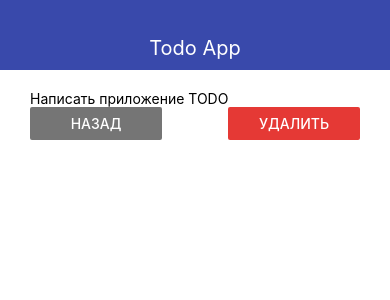
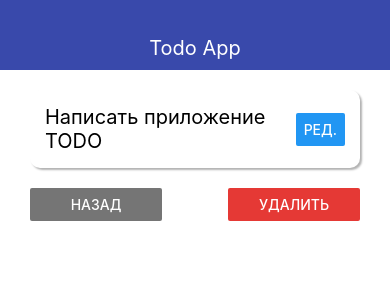
Before and after one commit to kingov-alexey/todo-app-react-native, a React Native app: screen / in a window 390 px wide. Shown: the top 300 px of the page. Built offline with nearby package versions, Linux system fonts and the light colour scheme.

Commit message:
3.6 add card and work with styles

```diff
--- /dev/null
+++ b/src/components/ui/AppCard.js
@@ -0,0 +1,22 @@
+import React from 'react';
+import { StyleSheet, View } from 'react-native';
+
+export const AppCard = props => (
+  <View style={{ ...styles.default, ...props.style }}>{props.children}</View>
+);
+
+const styles = StyleSheet.create({
+  default: {
+    padding: 20,
+    flexDirection: 'row',
+    justifyContent: 'space-between',
+    alignItems: 'center',
+    shadowColor: '#000',
+    shadowRadius: 2,
+    shadowOpacity: 0.3,
+    shadowOffset: { width: 2, height: 2 },
+    elevation: 8,
+    backgroundColor: '#fff',
+    borderRadius: 10,
+  },
+});
--- a/src/screens/TodoScreen.js
+++ b/src/screens/TodoScreen.js
@@ -1,18 +1,23 @@
 import React from 'react';
 import { Text, View, StyleSheet, Button } from 'react-native';
+import { AppCard } from '../components/ui/AppCard';
+import { THEME } from '../theme';
 
 export const TodoScreen = ({ goBack, todo }) => {
   return (
-    <View style={styles.nameBlock}>
-      <Text>{todo.title}</Text>
+    <View>
+      <AppCard style={styles.card}>
+        <Text style={styles.title}>{todo.title}</Text>
+        <Button title="Ред." />
+      </AppCard>
       <View style={styles.buttons}>
         <View style={styles.button}>
-          <Button title="Назад" color={'#757575'} onPress={goBack} />
+          <Button title="Назад" color={THEME.GREY_COLOR} onPress={goBack} />
         </View>
         <View style={styles.button}>
           <Button
             title="Удалить"
-            color={'#e53935'}
+            color={THEME.DANGER_COLOR}
             onPress={() => {
               console.log('удалить');
             }}
@@ -24,12 +29,18 @@
 };
 
 const styles = StyleSheet.create({
-  nameBlock: {},
   buttons: {
     flexDirection: 'row',
     justifyContent: 'space-between',
   },
+  card: {
+    marginBottom: 20,
+    padding: 15,
+  },
   button: {
     width: '40%',
   },
+  title: {
+    fontSize: 20,
+  },
 });
```
